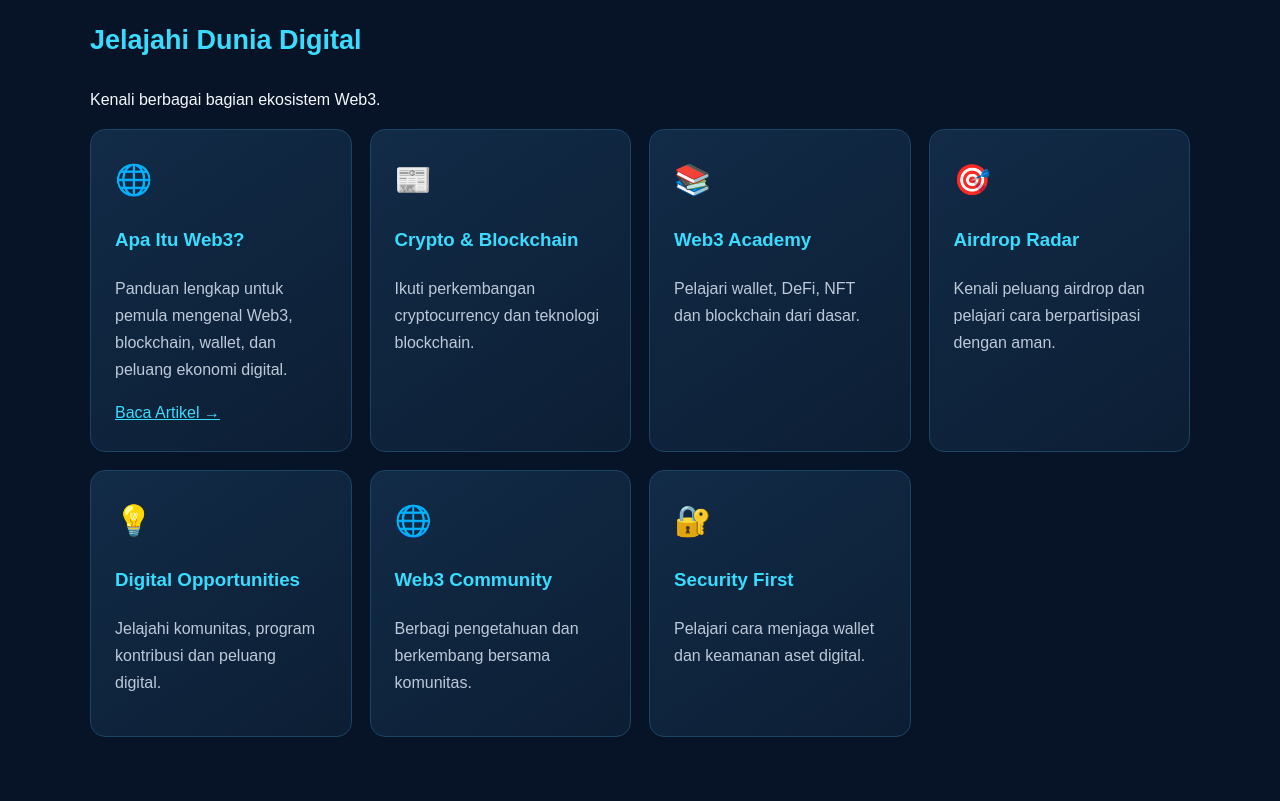
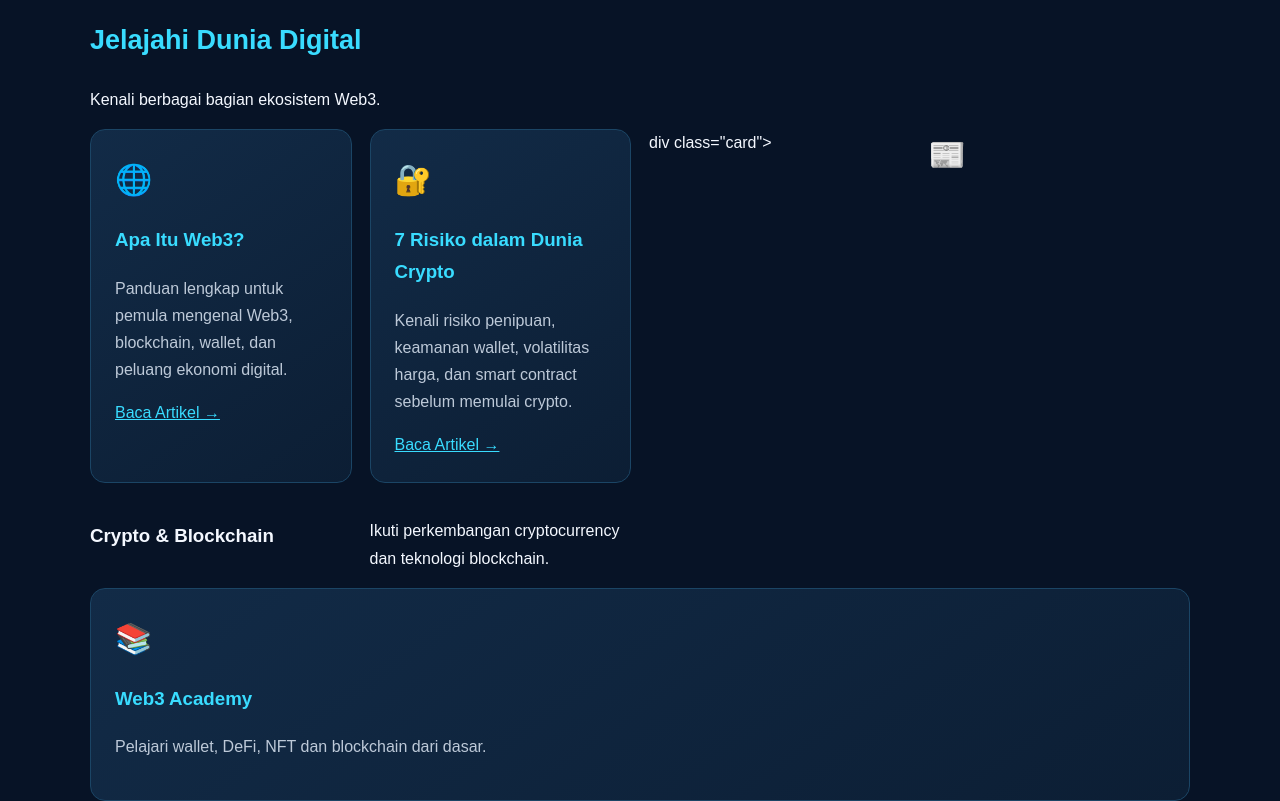
Before and after one commit to lukiirwansyah76-bot/lukiirwansyah76-bot.github.io, a website: page index.html in a window 1280 px wide. Shown: the part 1040-1841 px from the top of the page. Drawn offline with Linux system fonts and the light colour scheme.

Commit message:
Update index.html

```diff
--- a/index.html
+++ b/index.html
@@ -209,7 +209,14 @@ Advertise With Us
     Baca Artikel →
   </a>
 </div>
-<div class="card"><div class="icon">📰</div><h3>Crypto & Blockchain</h3><p>Ikuti perkembangan cryptocurrency dan teknologi blockchain.</p></div>
+<div class="card">
+  <div class="icon">🔐</div>
+  <h3>7 Risiko dalam Dunia Crypto</h3>
+  <p>Kenali risiko penipuan, keamanan wallet, volatilitas harga, dan smart contract sebelum memulai crypto.</p>
+  <a href="7-risiko-crypto.html" style="color:#39dcff;">
+    Baca Artikel →
+  </a>
+</div>div class="card"><div class="icon">📰</div><h3>Crypto & Blockchain</h3><p>Ikuti perkembangan cryptocurrency dan teknologi blockchain.</p></div>
 <div class="card" id="academy"><div class="icon">📚</div><h3>Web3 Academy</h3><p>Pelajari wallet, DeFi, NFT dan blockchain dari dasar.</p></div>
 <div class="card" id="airdrop"><div class="icon">🎯</div><h3>Airdrop Radar</h3><p>Kenali peluang airdrop dan pelajari cara berpartisipasi dengan aman.</p></div>
 <div class="card"><div class="icon">💡</div><h3>Digital Opportunities</h3><p>Jelajahi komunitas, program kontribusi dan peluang digital.</p></div>
```
